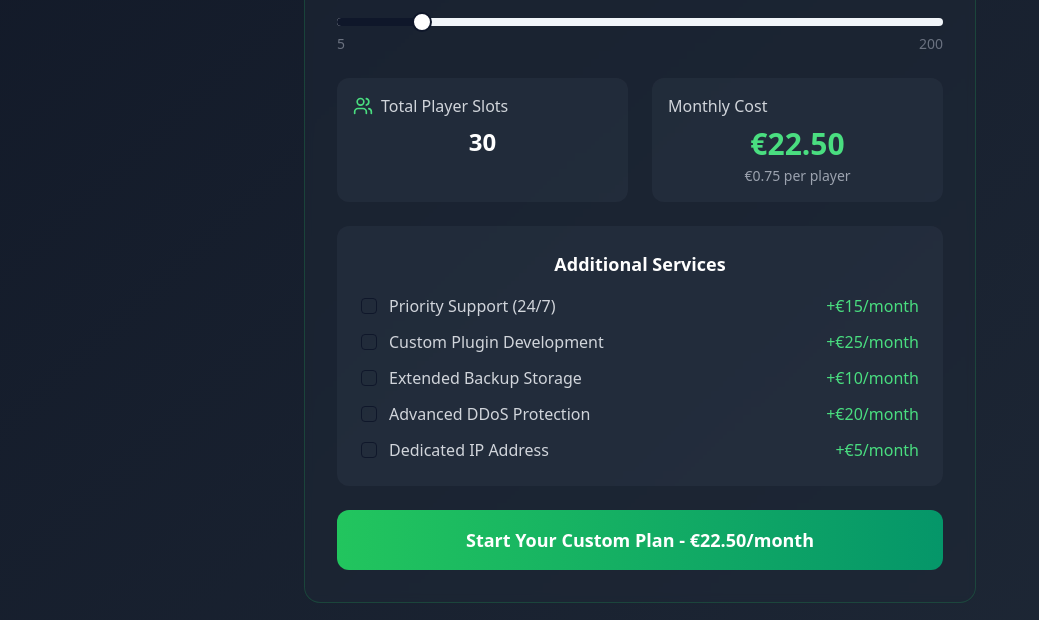
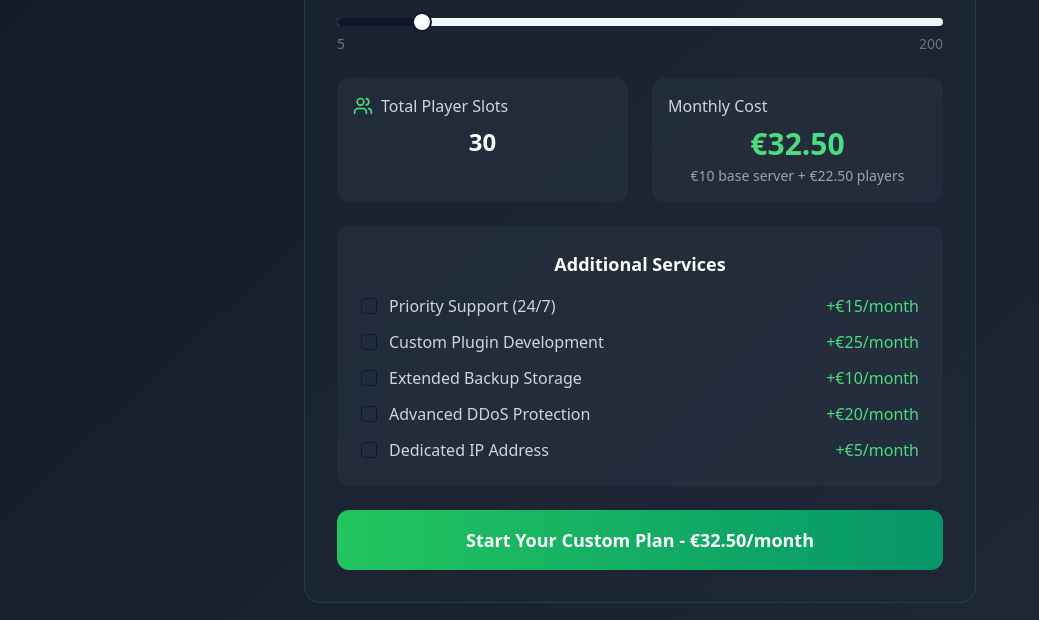
Before and after one commit to Craftefix/cn-hosting-page, a React (Vite) app: page / in a window 1280 px wide. Shown: the part 2400-3020 px from the top of the page, without its empty margins (0-1039 px from the left). Built offline with nearby package versions, Linux system fonts and the light colour scheme.

Commit message:
Add server setup fees
Implement server setup fees based on player count tiers.

```diff
--- a/src/components/Pricing.tsx
+++ b/src/components/Pricing.tsx
@@ -14,8 +14,18 @@ const Pricing = () => {
     dedicatedIP: false
   });
 
+  const getBaseServerCharge = (players: number) => {
+    if (players >= 150) return 30;
+    if (players >= 100) return 25;
+    if (players >= 75) return 15;
+    if (players >= 25) return 10;
+    return 10; // Default for under 25 players
+  };
+
   const calculatePrice = (players: number) => {
-    return (players * 0.75).toFixed(2);
+    const baseCharge = getBaseServerCharge(players);
+    const playerCost = players * 0.75;
+    return (baseCharge + playerCost).toFixed(2);
   };
 
   const calculateActualPlayerSlots = (basePlayerCount: number) => {
@@ -57,6 +67,8 @@ const Pricing = () => {
   const bonusSlots = actualSlots - playerCount[0];
   const additionalServicesCost = calculateAdditionalServicesCost();
   const totalCost = (parseFloat(currentPrice) + additionalServicesCost).toFixed(2);
+  const baseCharge = getBaseServerCharge(playerCount[0]);
+  const playerCost = (playerCount[0] * 0.75).toFixed(2);
 
   const getBonusPercentage = (players: number) => {
     if (players >= 100) return "10% bonus slots";
@@ -135,12 +147,12 @@ const Pricing = () => {
                   <div className="text-3xl font-bold text-green-400">
                     €{totalCost}
                   </div>
-                  <p className="text-gray-400 text-sm mt-1">
-                    €0.75 per player
+                  <div className="text-gray-400 text-sm mt-1">
+                    <div>€{baseCharge} base server + €{playerCost} players</div>
                     {additionalServicesCost > 0 && (
-                      <span className="block">+ €{additionalServicesCost} services</span>
+                      <div>+ €{additionalServicesCost} services</div>
                     )}
-                  </p>
+                  </div>
                 </div>
               </div>
 
```
